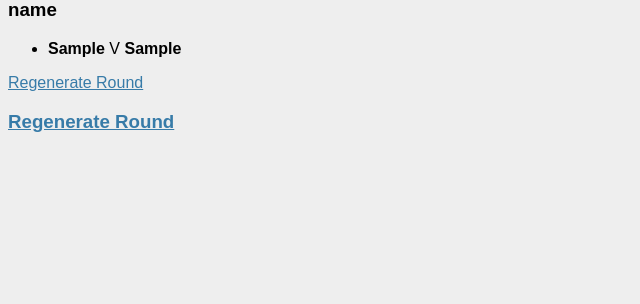
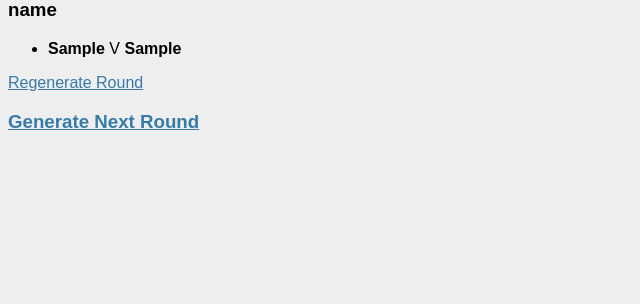
Before and after one commit to MightyAx/xwing-flask, a Flask app: template tournament/templates/tournament.html in a window 1280 px wide. Shown: the part 179-483 px from the top of the page, without its empty margins (0-640 px from the left). Run offline with Flask 2, Linux system fonts and the light colour scheme; the template is opened without the code that fills it: values that come from a table or form of the project are taken from there, most other values are stand-ins (such as "Sample title", 1, 10 or a date in 2020); some libraries are stand-ins or nearby versions.

Commit message:
Fixup Tournament Rounds

```diff
--- a/tournament/models_tournament.py
+++ b/tournament/models_tournament.py
@@ -97,6 +97,7 @@ class Tournament:
         score = date - datetime.date(2017, 1, 1)
         r.zadd('tournaments', tournament.TournamentId, score.days)
         r.zadd('user:{}:tournaments'.format(tournament.AdminId), tournament.TournamentId, score.days)
+        r.incr('tournament:{}:next_round_id'.format(tournament.TournamentId))
         return tournament
 
     @classmethod
--- a/tournament/templates/tournament.html
+++ b/tournament/templates/tournament.html
@@ -39,6 +39,6 @@
       </ul>
       <a href="{{ url_for('generate_round', tournament_id=tournament.TournamentId, round_id=rnd) }}">Regenerate Round</a>
     {% endfor %}
-    <a href="{{ url_for('generate_round', tournament_id=tournament.TournamentId, round_id=(tournament.round_count + 1)) }}"><h3>Regenerate Round</h3></a>
+    <a href="{{ url_for('generate_round', tournament_id=tournament.TournamentId, round_id=(tournament.rounds + 1)) }}"><h3>Generate Next Round</h3></a>
   {% endif %}
 {% endblock %}
```
